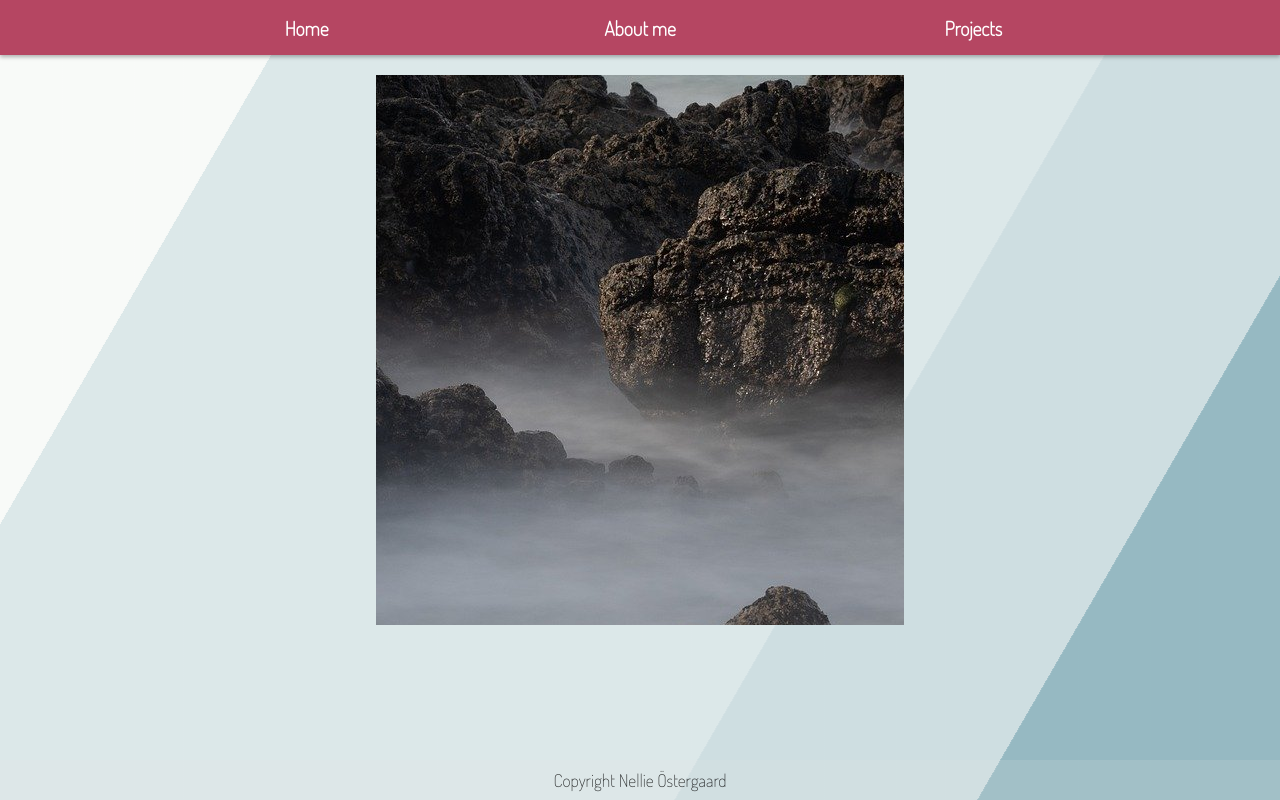
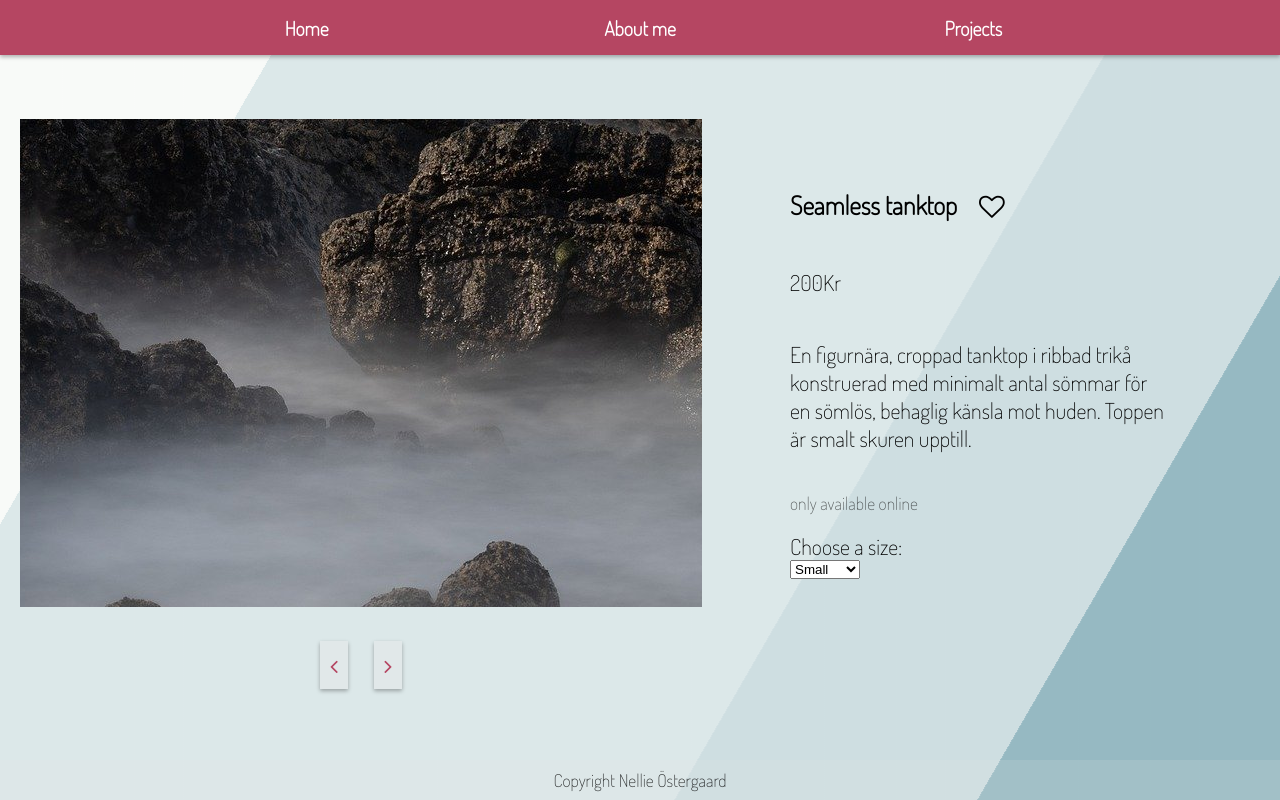
Before and after one commit to nellieostergaard/my-portfolio, a Vue app in the folder my-portfolio/: page /project-2 in a window 1280 px wide. Built offline with nearby package versions, Linux system fonts and the light colour scheme; what vue-draggable, vue-resource would draw is missing.

Commit message:
add project 2 - e-commerce display

```diff
--- a/my-portfolio/src/assets/sass/style.sass
+++ b/my-portfolio/src/assets/sass/style.sass
@@ -500,11 +500,31 @@ body
     margin-left: 0.6rem
     margin-right: 0.6rem
 
-/* PROJECT
+/* PROJECT-2 */
+.project-2
+  flex-direction: row
+  margin-top: 2rem
+  .commerce-text
+    flex-direction: column
+    align-items: flex-start
+    max-width: 45%
+    margin: 2rem 4rem
+    h3
+      align-items: flex-end
+      i
+        cursor: pointer
+        margin-left: 1rem
+
+    p
+      text-align: left
+      &.small
+        font-size: .8rem
+        opacity: 0.6
 .carousel-view
   display: flex
   flex-direction: column
   align-items: center
+  width: 55%
 
   .carousel-controls
     margin: 2em 0.6em
@@ -553,8 +573,7 @@ body
     justify-content: center
     align-items: center
     overflow: hidden
-    width: 24em
-    min-height: 25em
+    width: 100%
 
     .slide
       flex: 0 0 20em
--- a/my-portfolio/src/components/Carousel.vue
+++ b/my-portfolio/src/components/Carousel.vue
@@ -2,10 +2,6 @@
   <div class="carousel-view">
     <transition-group class="carousel" tag="div">
       <div v-for="slide in slides" class="slide" :key="slide.id">
-        <div class="carousel-controls">
-          <span class="carousel-controls previous" @click="previous"></span>
-          <span class="carousel-controls next" @click="next"></span>
-        </div>
         <img
           class="slide-image"
           :src="require('../assets/images/' + slide.img)"
@@ -13,6 +9,10 @@
         <h4>{{ slide.title }}</h4>
       </div>
     </transition-group>
+    <div class="carousel-controls">
+      <span class="carousel-controls previous" @click="previous"></span>
+      <span class="carousel-controls next" @click="next"></span>
+    </div>
   </div>
 </template>
 
--- a/my-portfolio/src/store/index.js
+++ b/my-portfolio/src/store/index.js
@@ -31,8 +31,7 @@ export default new Vuex.Store({
       {
         datetime: "2018 - 2019",
         company: "IKEA",
-        event:
-          "Office support for the IKEA office in Hubhult"
+        event: "Office support for the IKEA office in Hubhult"
       },
       {
         datetime: "2014-2018",
@@ -47,8 +46,7 @@ export default new Vuex.Store({
       {
         datetime: "2016",
         company: "Rochester Institute of Technology",
-        event:
-          "Exchange study program in Rochester, USA."
+        event: "Exchange study program in Rochester, USA."
       }
     ],
     showTimeline: false,
--- a/my-portfolio/src/views/Project2.vue
+++ b/my-portfolio/src/views/Project2.vue
@@ -1,6 +1,28 @@
 <template>
-  <div class="project-2">
+  <div class="project-2 flex">
     <Carousel />
+    <div class="commerce-text flex">
+      <h3 class="title flex">
+        Seamless tanktop<i
+          :class="heartClass"
+          aria-hidden="true"
+          @click="heartClicked()"
+        />
+      </h3>
+      <p class="price">200Kr</p>
+      <p class="description">
+        En figurnära, croppad tanktop i ribbad trikå konstruerad med minimalt
+        antal sömmar för en sömlös, behaglig känsla mot huden. Toppen är smalt
+        skuren upptill.
+      </p>
+      <p class="available small">only available online</p>
+      <label for="size">Choose a size:</label>
+      <select id="size" name="size">
+        <option value="small">Small</option>
+        <option value="medium">Medium</option>
+        <option value="large">Large</option>
+      </select>
+    </div>
   </div>
 </template>
 <script>
@@ -9,6 +31,22 @@ import Carousel from "../components/Carousel.vue";
 export default {
   components: {
     Carousel
+  },
+  data() {
+    return {
+      heartClass: "fa fa-heart-o",
+      heartActive: false
+    };
+  },
+  methods: {
+    heartClicked() {
+      this.heartActive = !this.heartActive;
+      if (this.heartActive) {
+        this.heartClass = "fa fa-heart";
+      } else {
+        this.heartClass = "fa fa-heart-o";
+      }
+    }
   }
 };
 </script>
```
Also changed, not shown: my-portfolio/src/assets/sass/media.sass (+11 -0 lines).
